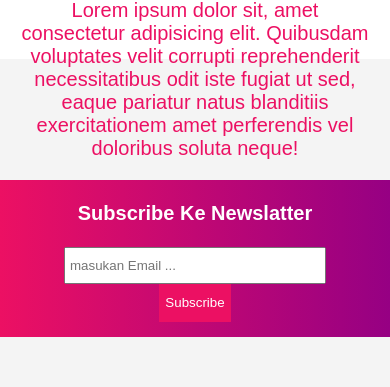
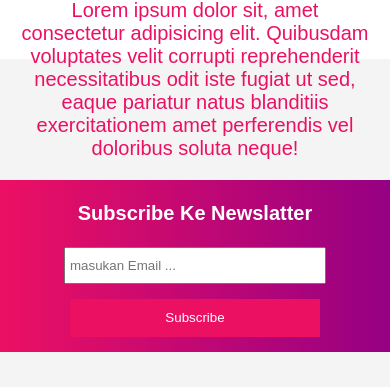
Before and after one commit to Nii797/Portfolio, a plain HTML site: page index.html in a window 390 px wide. Shown: the part 606-993 px from the top of the page. Drawn offline with Linux system fonts and the light colour scheme.

Commit message:
update button subscibe

```diff
--- a/style.css
+++ b/style.css
@@ -177,7 +177,8 @@ footer{
     }
 
     .btn-subs{
-        width: ;
+        margin-top: 15px;
+        width: 250px;
     }
 
 
```
